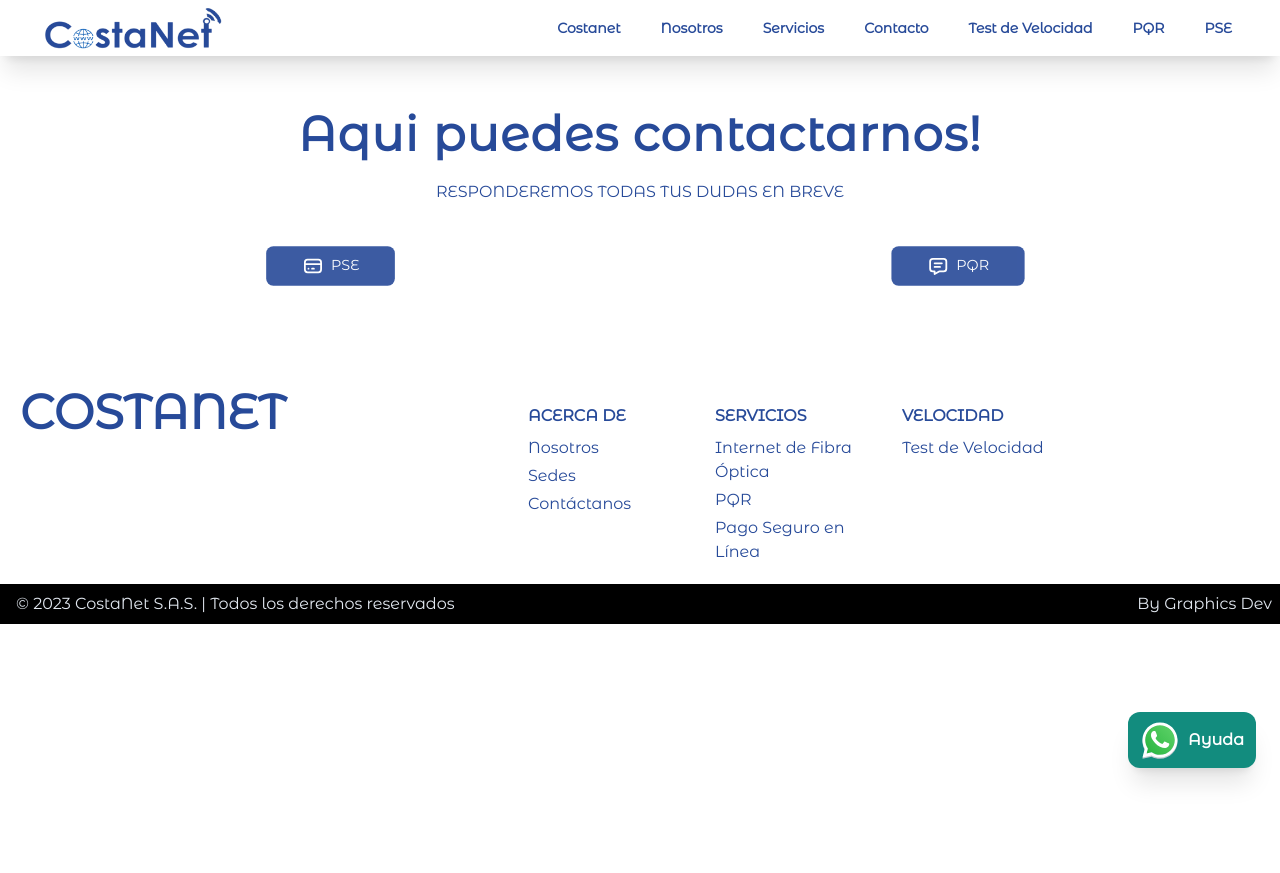
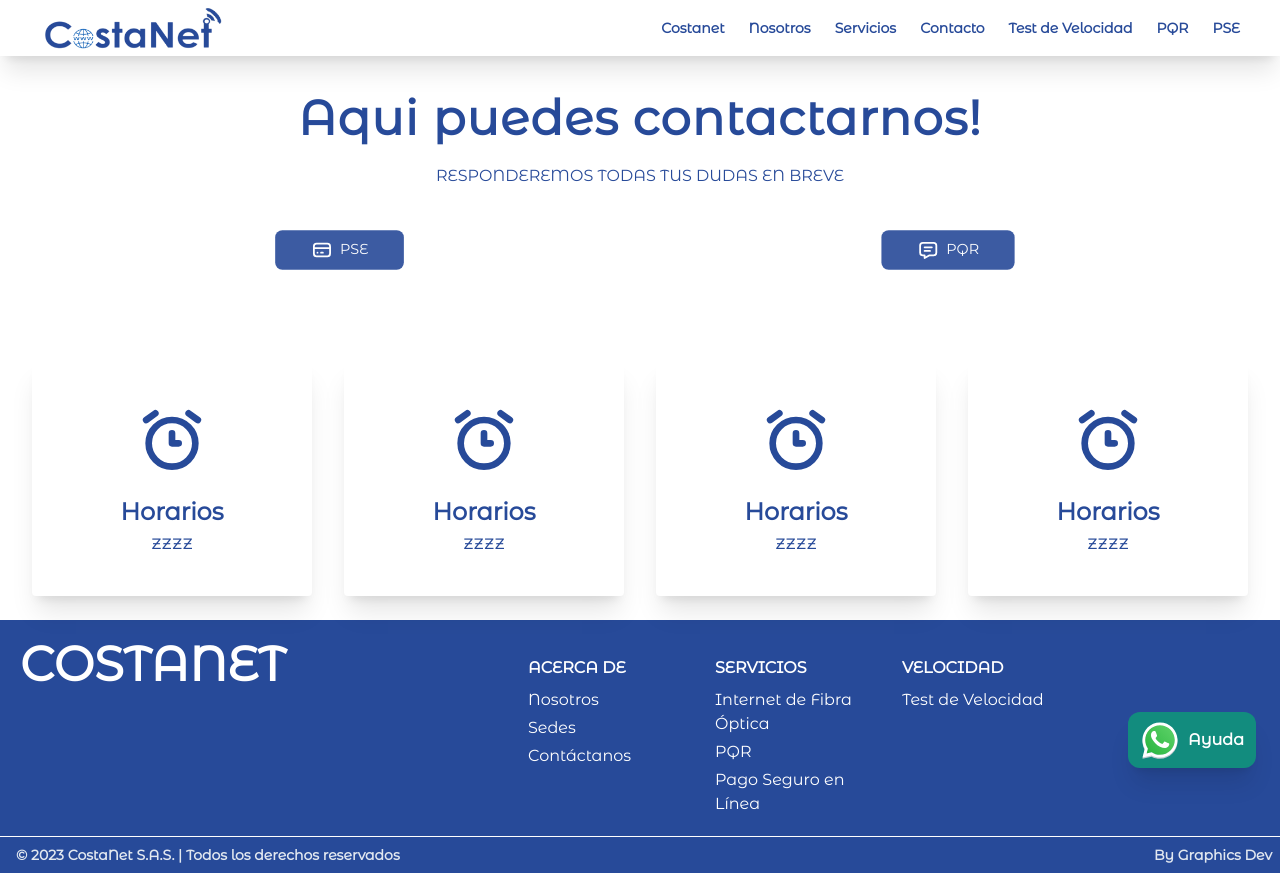
Before and after one commit to labs-company/costanet, a Next.js app: page /contacto in a window 1280 px wide. Before the commit the page ends 800 px from the top, so only its background shows below. Built offline with nearby package versions, Linux system fonts and the light colour scheme.

Commit message:
feat: Add CardContact

```diff
--- a/app/contacto/page.tsx
+++ b/app/contacto/page.tsx
@@ -1,3 +1,4 @@
+"use client";
 import { Box, Container, Typography } from "@mui/material";
 import Grid from "@mui/material/Unstable_Grid2/Grid2";
 import Image from "next/image";
@@ -7,20 +8,16 @@
 import tlf from "@/public/logos/tlf.png";
 import Link from "next/link";
 import contactImage from "@/public/contact.jpg";
+import { Swiper, SwiperSlide } from "swiper/react";
+import { EffectCoverflow, Pagination } from "swiper/modules";
+import CardContact from "@/components/CardContact";
 
 export default function PageContacto() {
   return (
     <>
       <section className="font-monset text-letter" id="contacto">
-        <article style={{ padding: "3rem" }}>
-          <div
-            style={{
-              display: "flex",
-              flexDirection: "column",
-              alignItems: "center",
-              justifyContent: "flex-end",
-            }}
-          >
+        <article className="p-8">
+          <div className="flex flex-col items-center justify-center">
             <h2 className="font-bold text-5xl tracking-wide leading-tight text-center">
               Aqui puedes contactarnos!
             </h2>
@@ -28,15 +25,7 @@
               RESPONDEREMOS TODAS TUS DUDAS EN BREVE
             </h5>
           </div>
-          <div
-            style={{
-              display: "flex",
-              gap: "6%",
-              justifyContent: "center",
-              alignItems: "center",
-              width: "100%",
-            }}
-          >
+          <div className="flex justify-center items-center">
             <div className="w-full flex justify-center p-2 m-4">
               <Link
                 href="/pse"
@@ -90,6 +79,12 @@
             </div>
           </div>
         </article>
+        <article className="flex justify-center items-center gap-8 px-8 py-6">
+          <CardContact />
+          <CardContact />
+          <CardContact />
+          <CardContact />
+        </article>
       </section>
     </>
   );
--- a/app/globals.css
+++ b/app/globals.css
@@ -117,13 +117,12 @@
   }
 
   .btnpymes {
-    color: #274a99;
     border: 0.3rem solid #fff;
     padding: 0.9rem;
     font-size: 1.5rem;
     width: 13rem;
     border-radius: 1.5rem;
-    background-color: #fff;
+
     font-weight: 900;
   }
   .btnpymes:hover {
--- a/app/layout.tsx
+++ b/app/layout.tsx
@@ -4,6 +4,11 @@
 import Navbar from "@/components/Navbar";
 import Footer from "@/components/Footer";
 import ButtonWhatsApp from "@/components/ButtonWhatsapp";
+
+import "swiper/css";
+import "swiper/css/effect-fade";
+import "swiper/css/navigation";
+import "swiper/css/pagination";
 
 export const josefin_sans = Josefin_Sans({ subsets: ["latin"] });
 
--- a/app/page.tsx
+++ b/app/page.tsx
@@ -1,4 +1,4 @@
-import Carrusel from "@/components/Carrusel";
+import PageCarrusel from "@/components/Carrusel";
 import PageAbout from "./nosotros/page";
 import PageServices from "./servicios/page";
 import PageSpeedTest from "./test-de-velocidad/page";
@@ -7,14 +7,10 @@
 export default function Home() {
   return (
     <>
-      <Carrusel />
-
+      <PageCarrusel />
       <PageAbout />
-
+      <PageSpeedTest />
       <PageServices />
-
-      <PageSpeedTest />
-
       <PageContact />
     </>
   );
--- a/app/servicios/page.tsx
+++ b/app/servicios/page.tsx
@@ -4,9 +4,7 @@
 export default function PageServices() {
   return (
     <>
-      <section
-        className="flex flex-col justify-end bg-letter"
-        id="servicios">
+      <section className="flex flex-col justify-end bg-letter" id="servicios">
         <Container className="flex flex-col-reverse justify-center">
           <ServiceClientComponet />
         </Container>
--- /dev/null
+++ b/components/CardContact.tsx
@@ -0,0 +1,40 @@
+import Image from "next/image";
+
+interface MessageContact {
+  icon: string;
+  title: string;
+  description: string;
+}
+
+export default function CardContact() {
+  return (
+    <>
+      <div className="bg-white shadow-xl w-full px-6 py-10 rounded transition hover:scale-110">
+        <figure className="flex items-center justify-center">
+          <svg
+            xmlns="http://www.w3.org/2000/svg"
+            className="icon icon-tabler icon-tabler-alarm"
+            width="80"
+            height="80"
+            viewBox="0 0 24 24"
+            strokeWidth="2"
+            stroke="currentColor"
+            fill="none"
+            strokeLinecap="round"
+            strokeLinejoin="round"
+          >
+            <path stroke="none" d="M0 0h24v24H0z" fill="none"></path>
+            <path d="M12 13m-7 0a7 7 0 1 0 14 0a7 7 0 1 0 -14 0"></path>
+            <path d="M12 10l0 3l2 0"></path>
+            <path d="M7 4l-2.75 2"></path>
+            <path d="M17 4l2.75 2"></path>
+          </svg>
+        </figure>
+        <h3 className="mt-4 text-2xl font-bold text-center text-letter">
+          Horarios
+        </h3>
+        <p className="text-xl text-center text-sky-200">zzzz</p>
+      </div>
+    </>
+  );
+}
--- a/components/Carrusel.tsx
+++ b/components/Carrusel.tsx
@@ -6,11 +6,6 @@
 import carruseluno from "@/public/sectionOne/carruselUno.jpg";
 import carruseldos from "@/public/sectionOne/carruselDos.jpg";
 import carruseltres from "@/public/sectionOne/carruselTres.jpg";
-
-import "swiper/css";
-import "swiper/css/effect-fade";
-import "swiper/css/navigation";
-import "swiper/css/pagination";
 
 export default function Carrusel() {
   return (
--- a/components/Footer.tsx
+++ b/components/Footer.tsx
@@ -2,7 +2,7 @@
 // import Popupfooter from "@/components/PopupFooter";
 export default function FooterWithSocialMediaIcons() {
   return (
-    <footer className="rounded-none p-0 text-letter font-monset">
+    <footer className="bg-letter rounded-none p-0 text-white font-monset">
       <div className="w-full">
         <div
           className=" flex flex-col md:grid w-full p-5 relative"
@@ -107,14 +107,17 @@
             </div>
           </div>
         </div>
-        <div className="bg-black py-2">
+        <div className="bg-letter border-t border-white py-2">
           <div className="w-full flex md:items-center md:justify-between px-2 gap-2 justify-center flex-col md:flex-row items-center">
-            <Link href="/" className="hover:underline text-gray px-2">
+            <Link
+              href="/"
+              className="hover:underline text-gray px-2 font-bold text-sm"
+            >
               © 2023 CostaNet S.A.S. | Todos los derechos reservados
             </Link>
             <Link
               href="https://github.com/graphicsdev-labs"
-              className="hover:underline text-gray"
+              className="hover:underline text-gray font-bold text-sm"
               target="_blank"
               rel="noopener noreferrer"
             >
--- a/components/NavbarNavigation.tsx
+++ b/components/NavbarNavigation.tsx
@@ -20,7 +20,7 @@
               item.name === currentNavItem?.name
                 ? "text-letter hover:text-vermas-100"
                 : "text-letter hover:text-vermas-50",
-              "rounded-md md:px-3 md:py-2 px-2 py-1 text-center mx-0 text-sm flex items-center scroll-smooth font-bold"
+              "px-1 text-center mx-0 text-sm flex items-center"
             )}
             aria-current={
               item.name === currentNavItem?.name ? "page" : undefined
--- a/components/ServiceClientComponet.tsx
+++ b/components/ServiceClientComponet.tsx
@@ -50,7 +50,7 @@
         }}
       >
         <div className="pt-5 p-0 flex content-center h-auto w-full">
-          <p className="text-3xl text-center ml-1 text-white font-semibold md:text-4xl xl:text-6xl sm:flex sm:items-center whitespace-pre-wrap mb-20 font-monset">
+          <p className="text-2xl text-center ml-1 text-white font-semibold md:text-3xl xl:text-6xl sm:flex sm:items-center whitespace-pre-wrap mb-20 font-monset">
             Con nuestros servicios de telecomunicaciones hacemos felices a
             nuestros clientes
           </p>
@@ -58,14 +58,14 @@
         <div className="flex justify-around flex-col items-center gap-5 md:flex-row">
           <a
             href="https://wa.me/573205133639?text=Hola%20¡Estoy%20interesado%20en%20sus%20servicios%20pymes!"
-            className="btnpymes text-center font-monset"
+            className="btnpymes text-center font-monset bg-white text-letter"
           >
             Pymes
           </a>
 
           <a
             href="https://wa.me/573205133639?text=Hola%20¡Estoy%20interesado%20en%20sus%20servicios%20domiciliario!"
-            className="btnpymes text-center font-monset"
+            className="btnpymes text-center font-monset bg-white text-letter"
           >
             Domiciliario
           </a>
```
